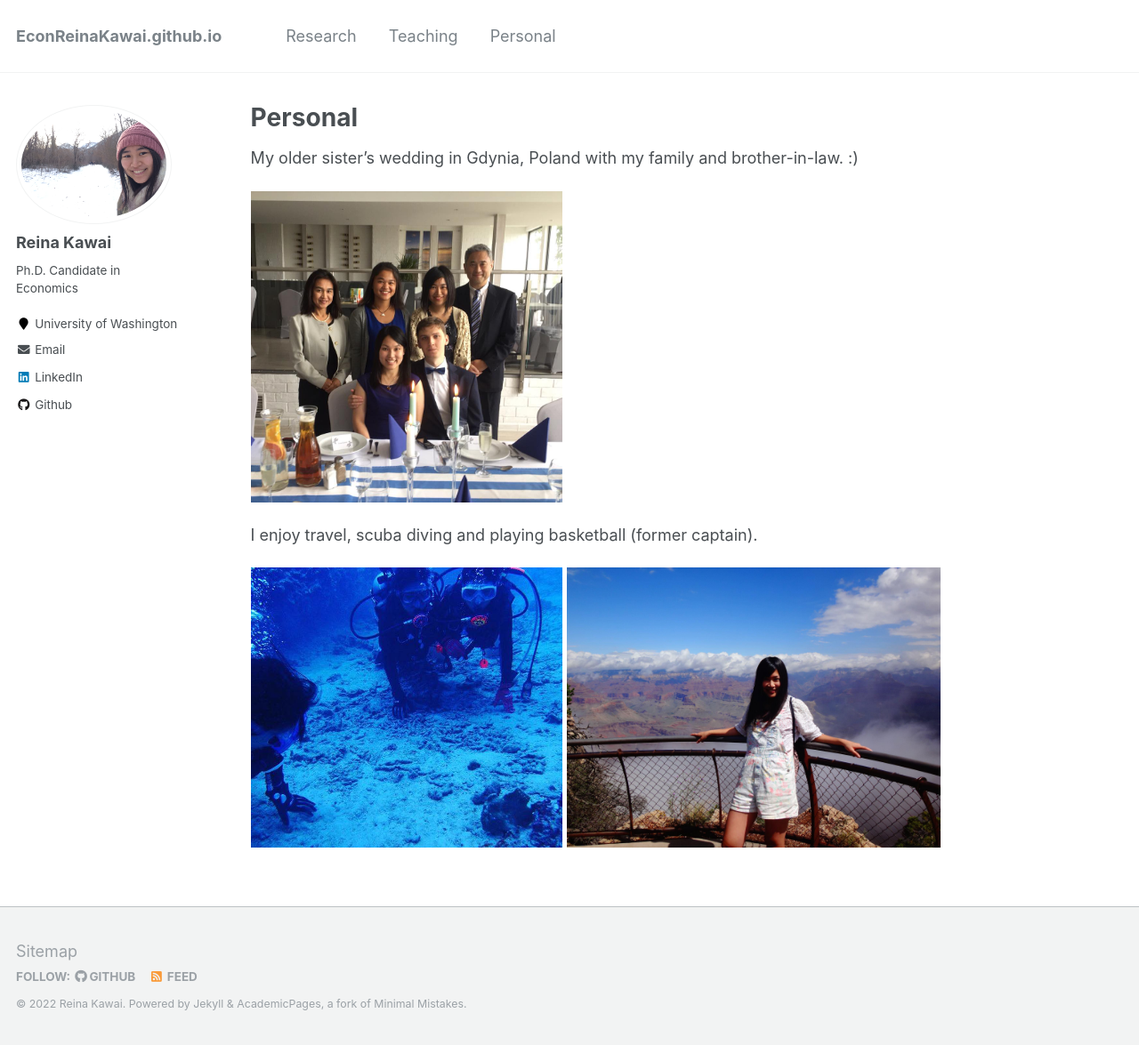
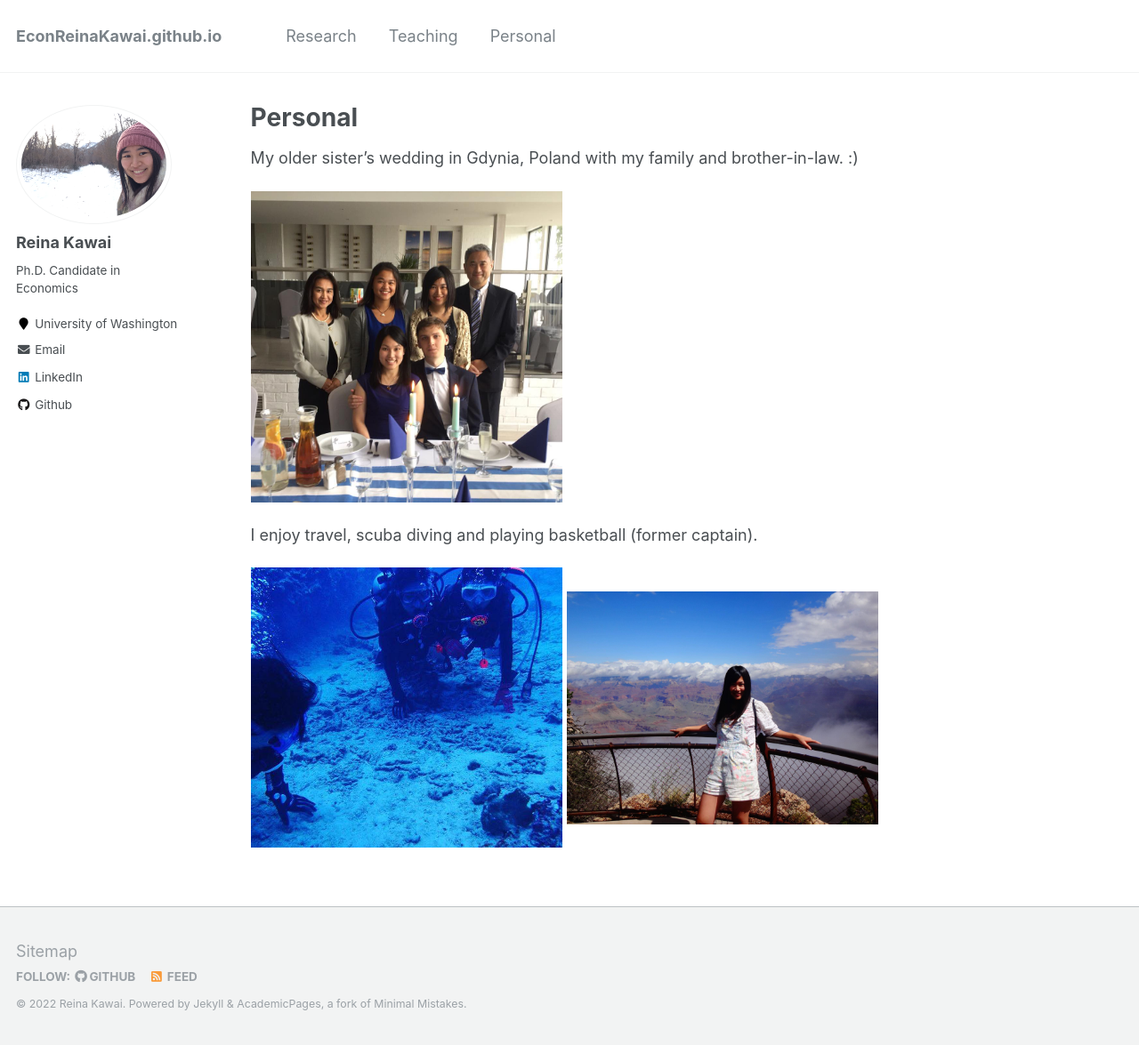
Before and after one commit to Reina-Kawai/Reina-Kawai.github.io, a Jekyll site: the page built from _pages/personal.md, in a window 1280 px wide and 1175 px high. Shown: the whole window at 89% size. Built offline with Jekyll 4.4.1, drawn with Linux system fonts in a browser that asks for light colours.

Commit message:
Update personal.md

```diff
--- a/_pages/personal.md
+++ b/_pages/personal.md
@@ -14,4 +14,4 @@ My older sister's wedding in Gdynia, Poland with my family and brother-in-law. :
 I enjoy travel, scuba diving and playing basketball (former captain).
 
 <img src="https://Reina-Kawai.github.io/images/fam-scuba-diving.jpg" width="350">
-<img src="https://Reina-Kawai.github.io/images/personal_grand_canyon.jpg" width="420">
+<img src="https://Reina-Kawai.github.io/images/personal_grand_canyon.JPG" width="350">
```
